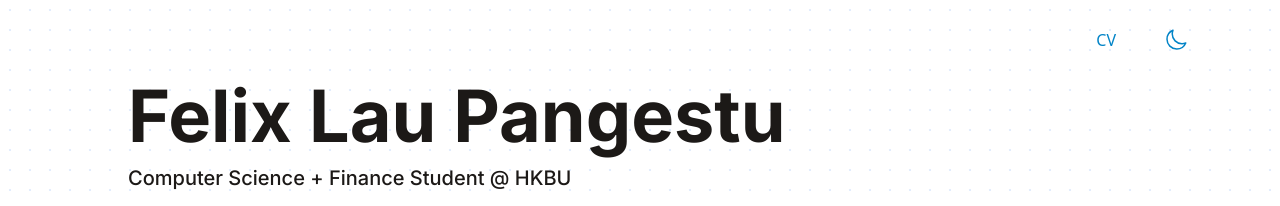
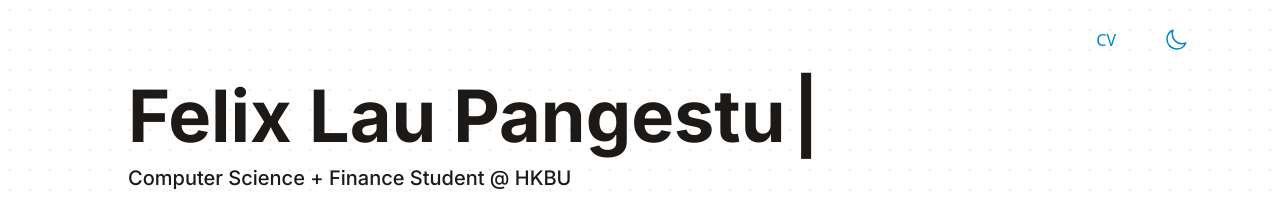
Before and after one commit to cdfelixj/minimal-portfolio, a React (Vite) app: page / in a window 1280 px wide. Shown: the top 206 px of the page. Built offline with nearby package versions, Linux system fonts and the light colour scheme.

Commit message:
blinking cursor

```diff
--- a/src/components/Intro.jsx
+++ b/src/components/Intro.jsx
@@ -5,7 +5,10 @@ import Card from './Card'
 export default function Intro() {
   return (
     <div className ="flex items-start flex-col text-left pt-20 pb-6">
-      <h1 className="text-4xl md:text-7xl dark:text-white mb-1 md:mb-3 font-bold">{intro.name}</h1>
+      <h1 className="text-4xl md:text-7xl dark:text-white mb-1 md:mb-3 font-bold">
+        {intro.name}
+        <span className="blinking-cursor">|</span>
+      </h1>
       <p className="text-base md:text-xl mb-3 font-medium">{intro.title}</p>
       <p className="text-sm mb-6 font-bold">{intro.description}</p>
 
--- a/src/styles/tailwind.css
+++ b/src/styles/tailwind.css
@@ -1,6 +1,20 @@
 @tailwind base;
 @tailwind components;
 @tailwind utilities;
+
+@keyframes blink {
+  0%, 49% {
+    opacity: 1;
+  }
+  50%, 100% {
+    opacity: 0;
+  }
+}
+
+.blinking-cursor {
+  animation: blink 1s infinite;
+  margin-left: 0.1em;
+}
 
 .dot-grid-bg {
     background-image: radial-gradient(circle, rgba(59, 130, 246, 0.15) 1px, transparent 1px);
```
